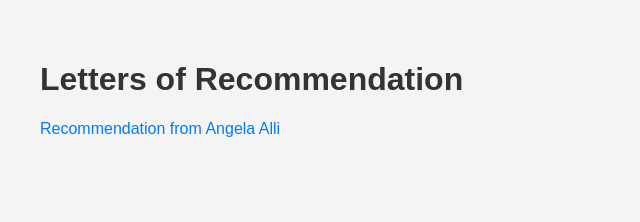
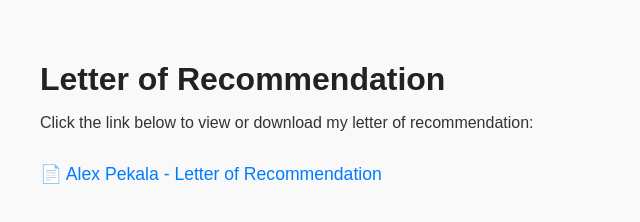
Before and after one commit to AlexanderPekala/letters-of-recommendation, a plain HTML site: page index.html in a window 1280 px wide. Shown: the whole page, without its empty margins (0-640 px from the left). Drawn offline with Linux system fonts and the light colour scheme.

Commit message:
Update index.html

```diff
--- a/index.html
+++ b/index.html
@@ -3,33 +3,40 @@
 <head>
   <meta charset="UTF-8" />
   <meta name="viewport" content="width=device-width, initial-scale=1.0"/>
-  <title>Letters of Recommendation</title>
+  <title>Alex Pekala - Letters of Recommendation</title>
   <style>
     body {
       font-family: Arial, sans-serif;
       padding: 2em;
-      background-color: #f4f4f4;
+      background-color: #f9f9f9;
+      color: #333;
     }
     h1 {
-      color: #333;
+      font-size: 2em;
+      color: #222;
+      margin-bottom: 0.5em;
     }
-    ul {
-      list-style-type: none;
-      padding: 0;
-    }
-    li {
-      margin: 1em 0;
+    p {
+      font-size: 1em;
+      margin-bottom: 2em;
     }
     a {
+      display: inline-block;
+      font-size: 1.1em;
+      color: #007BFF;
       text-decoration: none;
-      color: #007bff;
+      margin-bottom: 1em;
+    }
+    a:hover {
+      text-decoration: underline;
     }
   </style>
 </head>
 <body>
-  <h1>Letters of Recommendation</h1>
-  <ul>
-    <li><a href="Alex Pekala Letter of Rec.pdf" target="_blank">Recommendation from Angela Alli</a></li>
-  </ul>
+  <h1>Letter of Recommendation</h1>
+  <p>Click the link below to view or download my letter of recommendation:</p>
+  <a href="Alex Pekala Letter of Rec.pdf" target="_blank">
+    📄 Alex Pekala - Letter of Recommendation
+  </a>
 </body>
 </html>
```
